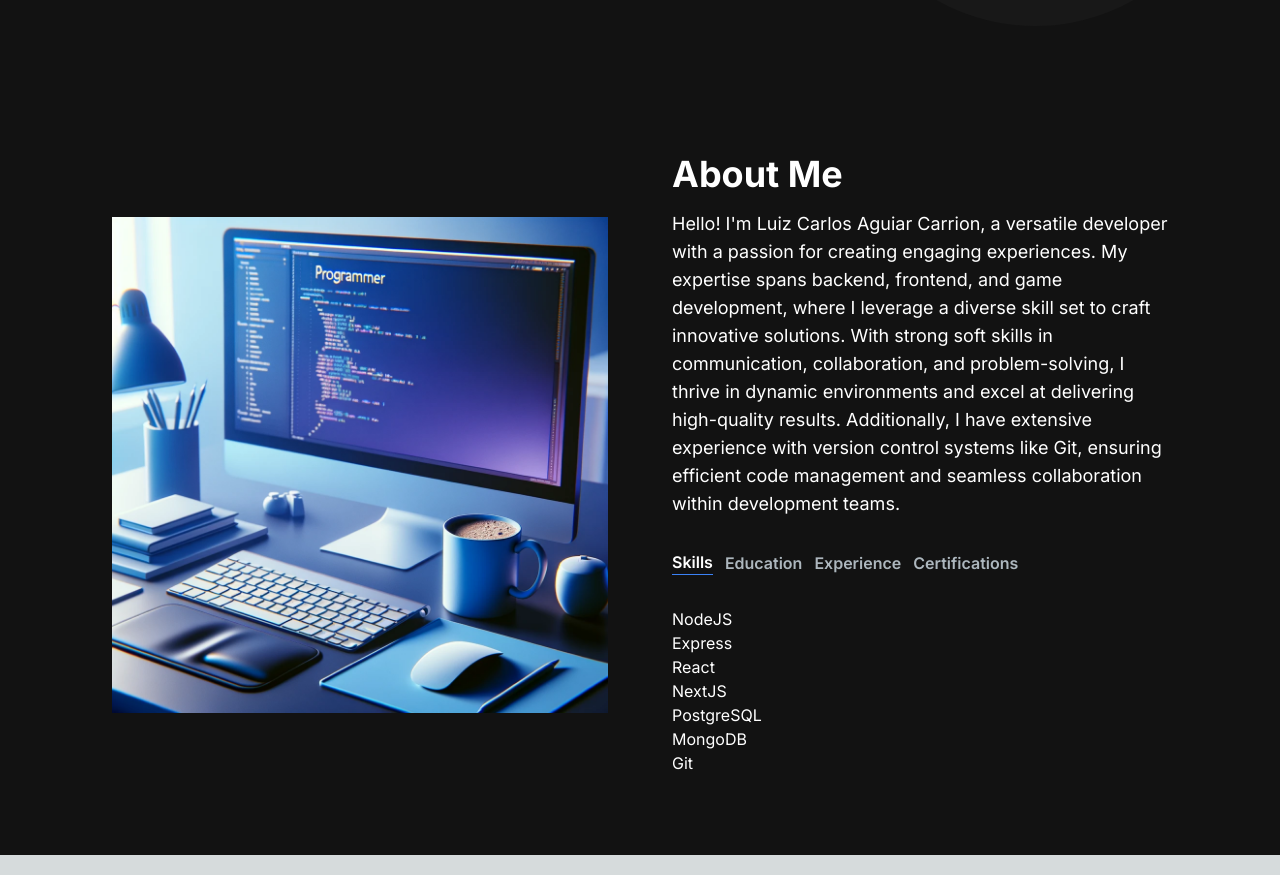
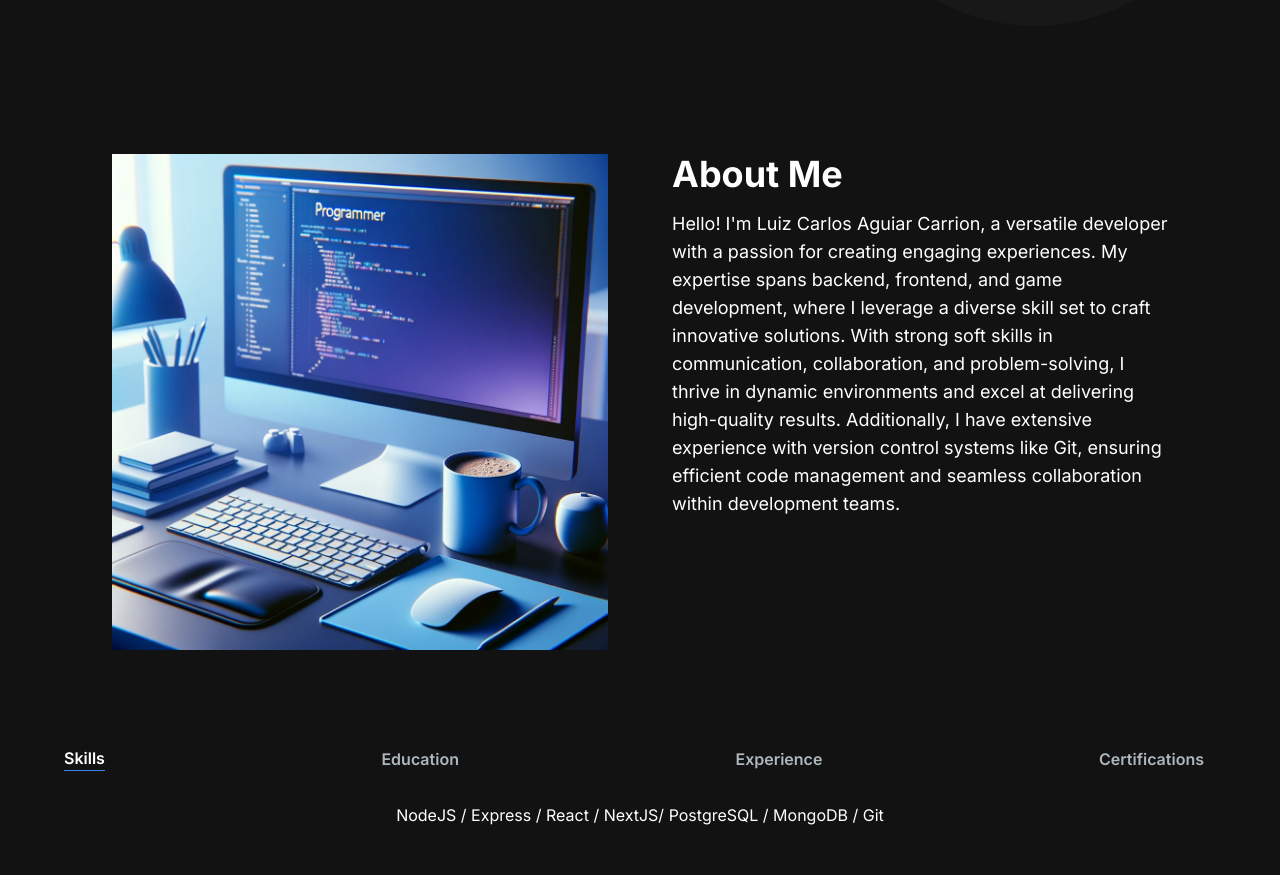
Before and after one commit to IKuuhakuI/portfolio-web, a Next.js app: page / in a window 1280 px wide. Shown: the part 550-1425 px from the top of the page. Built offline with nearby package versions, Linux system fonts and the light colour scheme.

Commit message:
style About Me tabs

```diff
--- a/src/app/components/AboutSection.jsx
+++ b/src/app/components/AboutSection.jsx
@@ -9,22 +9,14 @@ const TAB_DATA = [
     title: "Skills",
     id: "skills",
     content: (
-      <ul>
-        <li>NodeJS</li>
-        <li>Express</li>
-        <li>React</li>
-        <li>NextJS</li>
-        <li>PostgreSQL</li>
-        <li>MongoDB</li>
-        <li>Git</li>
-      </ul>
+      <p> NodeJS / Express / React / NextJS/ PostgreSQL / MongoDB / Git </p>
     ),
   },
   {
     title: "Education",
     id: "education",
     content: (
-      <ul>
+      <ul className="list-disc pl-2">
         <li>
           Computer and Information Engineering, Universidade Federal do Rio de
           Janeiro (2019 - current)
@@ -40,7 +32,7 @@ const TAB_DATA = [
     title: "Experience",
     id: "experience",
     content: (
-      <ul>
+      <ul className="list-disc pl-2">
         <li>Realms Web3 Community, Junior Programmer (Jan. 2024 - current)</li>
         <li>Realms Web3 Community, Intern (Jun. 2022 - Dec. 2023)</li>
         <li>Escola ORT, IT teacher (Aug. 2023 - current)</li>
@@ -57,7 +49,7 @@ const TAB_DATA = [
     title: "Certifications",
     id: "certifications",
     content: (
-      <ul>
+      <ul className="list-disc pl-2">
         <li>TOELF iBT - Score: 102 (Jan 2024 - Jan 2026)</li>
         <li>
           MERN Stack Bootcamp 2023 - MongoDB, Express, Reacy & NodeJS (Jul 2023)
@@ -92,10 +84,10 @@ const AboutSection = () => {
   return (
     <section>
       <div className="text-white">
-        <div className="md:grid md:grid-cols-2 gap-8 items-center py-8 px-4 xl:gap-16 sm:py-16 xl:px-16">
+        <div className="md:grid md:grid-cols-2 gap-8 items-start py-8 px-4 xl:gap-16 sm:py-16 xl:px-16">
           <Image src="/images/about_image.png" width={500} height={500} />
 
-          <div>
+          <div className="mt-4 md:mt-0 text-left flex flex-col h-full">
             <h2 className="text-4xl font-bold text-white mb-4">About Me</h2>
 
             <p className="text-base lg:text-lg">
@@ -109,8 +101,10 @@ const AboutSection = () => {
               with version control systems like Git, ensuring efficient code
               management and seamless collaboration within development teams.
             </p>
-
-            <div className="flex flex-row mt-8">
+          </div>
+        </div>
+        <div className="px-4">
+          <div className="flex flex-row w-full mt-8 justify-between">
             <TabButton
               selectTab={() => handleTabChange("skills")}
               active={tab === "skills"}
@@ -140,9 +134,9 @@ const AboutSection = () => {
               Certifications{" "}
             </TabButton>
           </div>
-            <div className="mt-8">
+
+          <div className="mt-8 mb-8 flex justify-center">
             {TAB_DATA.find((t) => t.id === tab).content}
-            </div>
           </div>
         </div>
       </div>
--- a/src/app/components/Navbar.jsx
+++ b/src/app/components/Navbar.jsx
@@ -44,7 +44,7 @@ const Navbar = () => {
           href={"/"}
           className="text-2xl md:text-5xl text-white font-semibold"
         >
-          LOGO
+          Luiz's Portfolio
         </Link>
 
         <div className="block md:hidden mobile-menu">
```
Lines whose indentation alone changed are shown as unchanged.
